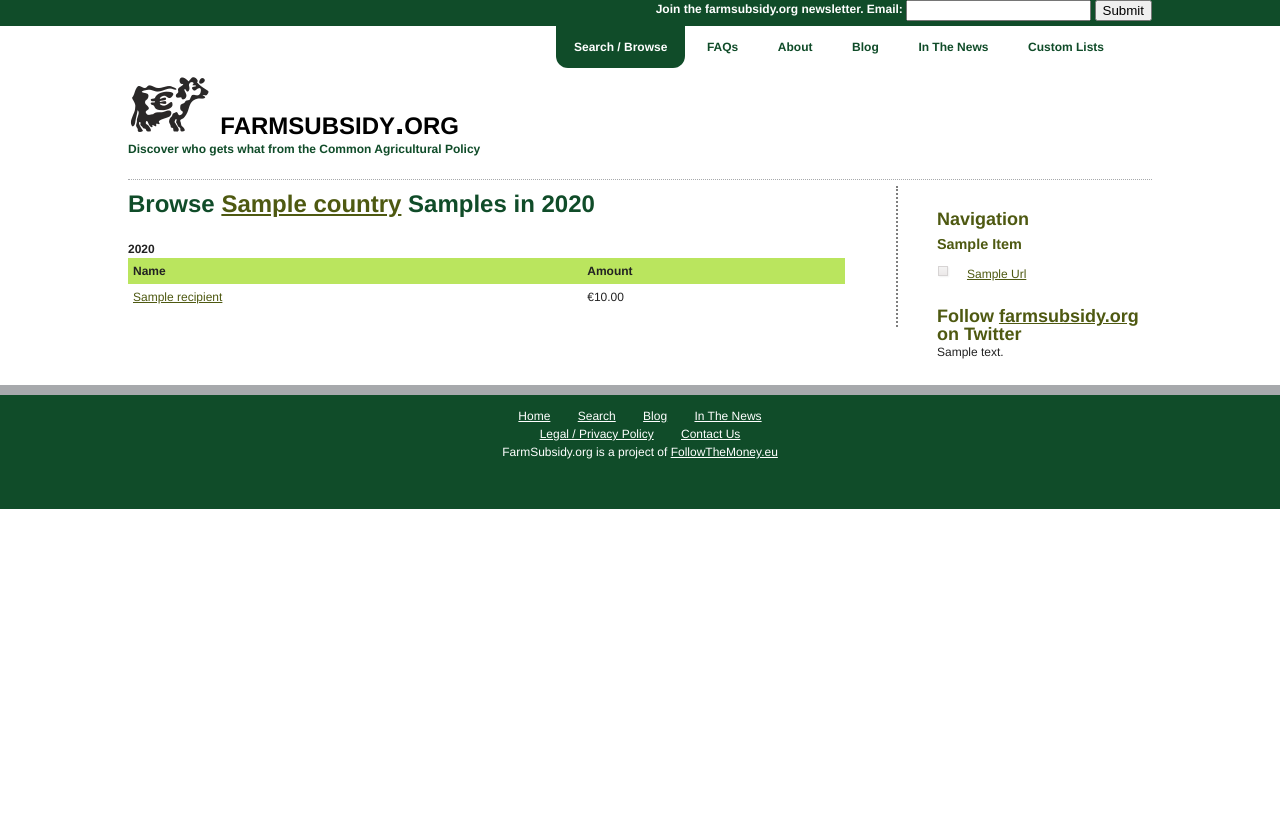
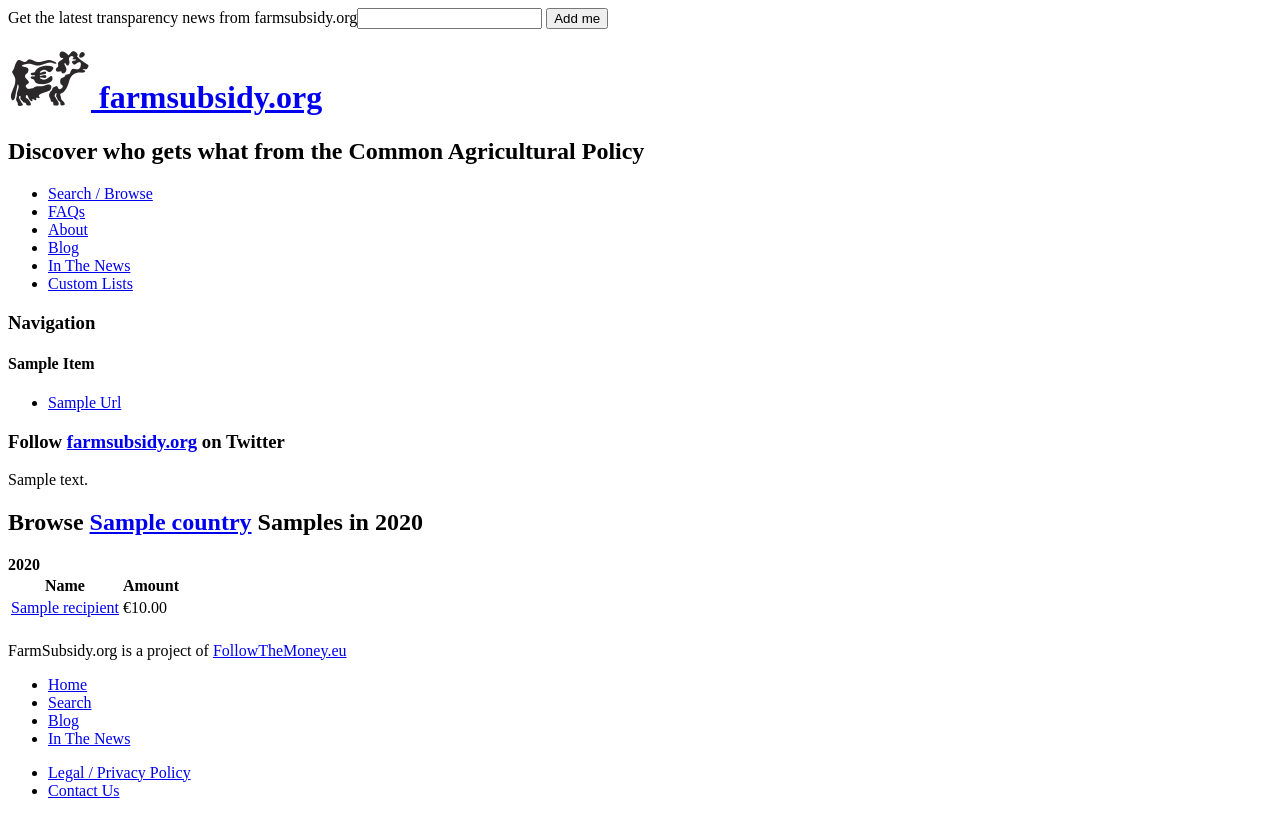
Before and after one commit to eutransparency/Farm-Subsidy, a Django app: template web/data/templates/browse.html in a window 1280 px wide. Before the commit the page ends 509 px from the top, so only its background shows below. Run offline with Django 3.2, Linux system fonts and the light colour scheme; the template is opened without the code that fills it: most values are stand-ins (such as "Sample title", 1, 10 or a date in 2020); parts of the project's set-up code (start-up, migrations or seed data) failed here and were passed over; some libraries are stand-ins or nearby versions.

Commit message:
removed styling

```diff
--- a/requirements.txt
+++ b/requirements.txt
@@ -5,7 +5,7 @@
 django-devserver==0.0.2
 django-pagination==1.0.5
 django-profiles==0.2
-django-registration==0.7
+http://bitbucket.org/ubernostrum/django-registration/get/tip.tar.gz
 django-tagging==0.3
 django-treebeard==1.52
 feedparser==4.1
--- a/web/templates/base.html
+++ b/web/templates/base.html
@@ -8,19 +8,18 @@
   {% load humanize %}
 
     <title>{% block title %}{{title}}{% endblock %} | FarmSubsidy.org</title>
-
-
+    <link rel="stylesheet" type="text/css" href="http://yui.yahooapis.com/3.1.1/build/cssreset/reset-min.css">
+    <link rel="stylesheet" type="text/css" href="{{ MEDIA_URL }}/css/main.css">
+    <!--
     <link rel="stylesheet" href="{{ MEDIA_URL }}/css/layout.css" type="text/css">
     <link rel="stylesheet" href="{{ MEDIA_URL }}/css/screen.css" type="text/css" media="screen, projection">
     <link rel="stylesheet" href="{{ MEDIA_URL }}/css/print.css" type="text/css" media="print">
-    <!--[if IE]>
-      <link rel="stylesheet" href="/media/css/ie.css" type="text/css" media="screen, projection">
-    <![endif]-->
-
+    -->
     <script type="text/javascript" src="{{ MEDIA_URL }}/js/jquery.js"></script>
     <script type="text/javascript" src="{{ MEDIA_URL }}/js/jquery.example.min.js"></script>
     <script type="text/javascript" src="{{ MEDIA_URL }}/js/jquery-ui-1.7.1.custom.min.js"></script>
     <script src="{{ MEDIA_URL }}/js/scripts.js" type="text/javascript" charset="utf-8"></script>
+
   {% if custom_list.active %}
     <link rel="stylesheet" href="/media/css/custom_lists.css" type="text/css" media="screen, projection">
     <script src="{{ MEDIA_URL }}/js/custom_lists.js" type="text/javascript" charset="utf-8"></script>
@@ -51,8 +50,8 @@
     }
     </script>
     <div id="SignUp">
-      <label for="fields_email">Join the farmsubsidy.org newsletter. Email:</label>&nbsp;<input type="text" name="fields_email" value="" id="fields_email" size="20">
-      <input name="Submit" value="Submit" type="submit">
+      <label for="fields_email">Get the latest transparency news from farmsubsidy.org</label><input type="text" name="fields_email" value="" id="fields_email" size="20">
+      <input name="Submit" value="Add me" type="submit">
         <input name="listid" value="3290" type="hidden">
         <input name="specialid:3290" value="OMN5" type="hidden">
         <input name="clientid" value="161514" type="hidden">
@@ -153,27 +152,33 @@
     </div>
 
 
+    {% block footer %}
+      <div id="footer" class="clear">
+
+        <div id="about">
+          <p>
+            FarmSubsidy.org is a project of <a href="http://www.followthemoney.eu/" title="Monitoring the European Union Budget | FollowTheMoney.eu" target="_blank">FollowTheMoney.eu</a>
+          </p>
         </div>
 
-  {% block footer %}
-    <div id="footer" class="clear">
+
+        <div id="links">
           <ul id="footer_menu">
               <li><a href="/">Home</a></li>
               <li><a href="/search">Search</a></li>
               <li><a href="/blog">Blog</a></li>
               <li><a href="/news">In The News</a></li>
-
           </ul>
           <ul id="footer_meta">
               <li><a href="/legal">Legal / Privacy Policy</a></li>
               <li><a href="/about#contactus">Contact Us</a></li>
           </ul>
-
-    <p>FarmSubsidy.org is a project of <a href="http://www.followthemoney.eu/" title="Monitoring the European Union Budget | FollowTheMoney.eu" target="_blank">FollowTheMoney.eu</a></p>
-
+        </div>
 
       </div>
     {% endblock %}
+</div>
+
 
 
 </body>
```
Lines whose indentation alone changed are shown as unchanged.
